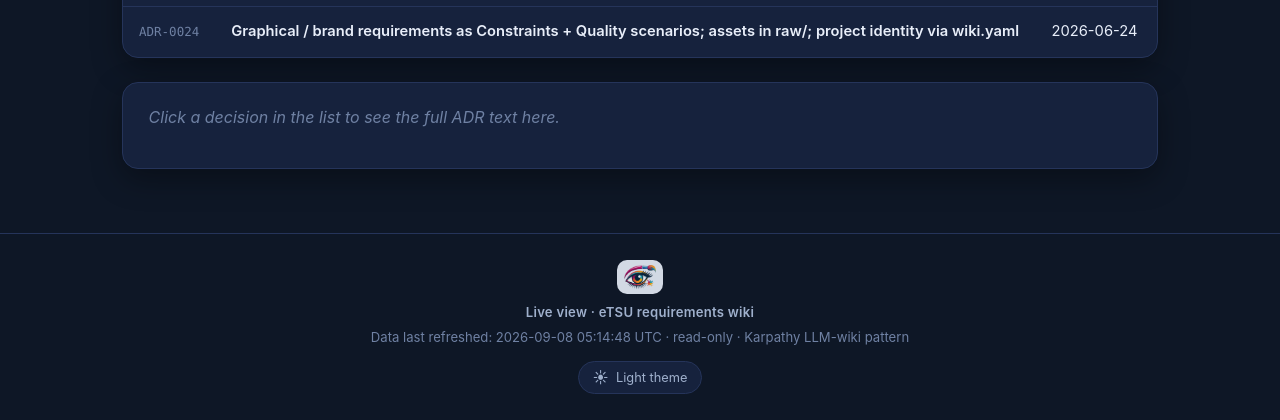
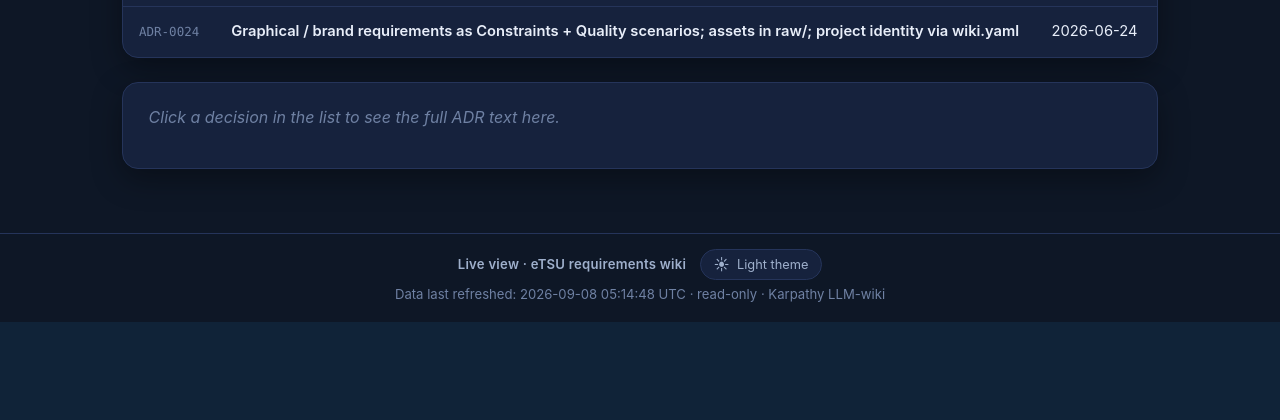
Before and after one commit to arc42/eTSU, a Flask app: page /adrs in a window 1280 px wide. Shown: the part 1480-1900 px from the top of the page. After the commit the page ends 1802 px from the top, so only its background shows below. Run offline with Flask 3, Linux system fonts and the light colour scheme; data that the repository does not hold is empty; some libraries are stand-ins or nearby versions.

Commit message:
refactor(dashboard): compact the footer, drop the starter-name prompt
The home page told a vault named eTSU that it "still carries the starter's
name". eTSU is the name — the starter is called that — so the prompt was
telling the truth about a placeholder that isn't one. Renaming for a
workshop is bootstrap.md step 1, and the workflow is where it is asked for;
the dashboard has no business second-guessing the configured name.

`system_name_is_shipped` had exactly one consumer, so the flag, the
SHIPPED_SYSTEM_NAME constant and the test guarding them go too rather than
sit computed and unread. `system_name_set` stays: a genuinely blank
wiki.yaml is still worth a prompt.

Footer, on the same pass: the eTSU mark was a second copy of the logo
already in the hero, so it is gone and the asset with it. The caption and
the theme switch now share one line, and "Karpathy LLM-wiki pattern" loses
its last word.

Co-Authored-By: Claude Opus 5 <noreply@anthropic.com>
Claude-Session: https://claude.ai/code/session_013K4BFcVdpe7pfftrR31UxH

```diff
--- a/_system/apps/dashboard/app.py
+++ b/_system/apps/dashboard/app.py
@@ -64,22 +64,17 @@ CONFIG_PATH = Path(_env_cfg) if _env_cfg else Path(__file__).resolve().parents[2
 
 DEFAULT_SYSTEM_NAME = "Requirements Wiki"
 
-# The name `_system/wiki.yaml` ships with. bootstrap.md step 1 tells the group
-# to REPLACE it with their own system's name, so while it is still in place the
-# vault is named but not yet bootstrapped — the home page says so.
-SHIPPED_SYSTEM_NAME = "eTSU"
-
-
 def wiki_config() -> dict:
     """Project identity from `_system/wiki.yaml`.
 
     Returns `system_name` (never empty — falls back to DEFAULT_SYSTEM_NAME),
-    `system_name_set` (False while the vault is still unnamed),
-    `system_name_is_shipped` (True while it still reads `eTSU`, the starter's
-    own name — bootstrap.md step 1 is to replace it) and `tagline`. The two
-    flags let the home page prompt for the right next step in all three
-    states. A missing, empty or malformed file yields the defaults rather than
-    an error: an unnamed vault is the normal state on day one.
+    `system_name_set` (False while the vault is still unnamed) and `tagline`.
+    A missing, empty or malformed file yields the defaults rather than an
+    error: an unnamed vault is the normal state on day one.
+
+    The vault ships named `eTSU` and that is a real name, not a placeholder —
+    renaming it is bootstrap.md step 1, and the workflow is where that is
+    asked for. The dashboard does not second-guess the configured name.
     """
     try:
         data = yaml.safe_load(CONFIG_PATH.read_text(encoding="utf-8")) or {}
@@ -91,7 +86,6 @@ def wiki_config() -> dict:
     return {
         "system_name": name or DEFAULT_SYSTEM_NAME,
         "system_name_set": bool(name),
-        "system_name_is_shipped": name == SHIPPED_SYSTEM_NAME,
         "tagline": str(data.get("tagline") or "").strip(),
     }
 
--- a/_system/apps/dashboard/static/style.css
+++ b/_system/apps/dashboard/static/style.css
@@ -509,7 +509,11 @@ pre.mermaid:not([data-processed]) { color: transparent; min-height: 2rem; }
   border-bottom-color: var(--card-2); z-index: 20; pointer-events: none;
 }
 
-.foot { color: var(--ink-dim); font-size: .82rem; text-align: center; padding: 1.6rem 2rem; border-top: 1px solid var(--line); }
+.foot { color: var(--ink-dim); font-size: .82rem; text-align: center;
+  padding: .9rem 2rem 1.1rem; border-top: 1px solid var(--line); }
+/* caption and theme switch share one line; wraps to two on a narrow window */
+.foot-line { display: flex; align-items: center; justify-content: center;
+  gap: .85rem; flex-wrap: wrap; }
 .foot-title { color: var(--ink-soft); font-weight: 600; letter-spacing: .02em; }
 .foot-sub { margin-top: .25rem; }
 
@@ -779,17 +783,13 @@ pre.mermaid:not([data-processed]) { color: transparent; min-height: 2rem; }
   padding: .55rem .8rem; border-radius: var(--radius);
   background: var(--plate); box-shadow: var(--shadow);
 }
-.foot-mark {
-  display: block; width: auto; height: 2.1rem; margin: 0 auto .55rem;
-  padding: .3rem .45rem; border-radius: 10px; background: var(--plate); opacity: .9;
-}
 
 /* Theme switch. It lives in the footer because the topbar carries breadcrumbs
    only and is absent entirely on the home page — there is no header nav to
    hang it off. base.html stamps the choice on <html> before first paint. */
 .theme-toggle {
   display: inline-flex; align-items: center; gap: .45rem;
-  margin: .9rem 0 0; padding: .35rem .85rem;
+  margin: 0; padding: .3rem .8rem;
   font: inherit; font-size: .8rem; color: var(--ink-soft);
   background: var(--card); border: 1px solid var(--line);
   border-radius: 999px; cursor: pointer;
--- a/_system/apps/dashboard/templates/base.html
+++ b/_system/apps/dashboard/templates/base.html
@@ -28,13 +28,14 @@
     {% block content %}{% endblock %}
   </main>
   <footer class="foot">
-    <img class="foot-mark" src="{{ url_for('static', filename='etsu-mark.png') }}" alt="">
-    <div class="foot-title">Live view · {{ system_name }} requirements wiki</div>
-    <div class="foot-sub">Data last refreshed: {{ refreshed_at }} · read-only · Karpathy LLM-wiki pattern</div>
-    <button type="button" class="theme-toggle" id="theme-toggle">
-      <span class="theme-toggle-icon" aria-hidden="true">&#9728;</span>
-      <span class="theme-toggle-label">Light theme</span>
-    </button>
+    <div class="foot-line">
+      <span class="foot-title">Live view · {{ system_name }} requirements wiki</span>
+      <button type="button" class="theme-toggle" id="theme-toggle">
+        <span class="theme-toggle-icon" aria-hidden="true">&#9728;</span>
+        <span class="theme-toggle-label">Light theme</span>
+      </button>
+    </div>
+    <div class="foot-sub">Data last refreshed: {{ refreshed_at }} · read-only · Karpathy LLM-wiki</div>
   </footer>
   {% block scripts %}{% endblock %}
   <script>
--- a/_system/apps/dashboard/templates/index.html
+++ b/_system/apps/dashboard/templates/index.html
@@ -9,11 +9,6 @@
   {% if not system_name_set %}
   <p class="lead empty-hint">This vault has no name yet — run the bootstrap
     workflow, or set <code>system_name</code> in <code>_system/wiki.yaml</code>.</p>
-  {% elif system_name_is_shipped %}
-  {# still the starter's own name: bootstrap step 1 has not been done yet #}
-  <p class="lead empty-hint">This vault still carries the starter's name — run
-    the bootstrap workflow to name it after <em>your</em> system, or set
-    <code>system_name</code> in <code>_system/wiki.yaml</code>.</p>
   {% endif %}
 </header>
 
```
Also changed, not shown: _system/apps/dashboard/tests/test_wiki_config.py (+0 -19 lines), _system/apps/dashboard/static/etsu-mark.png (deleted).
